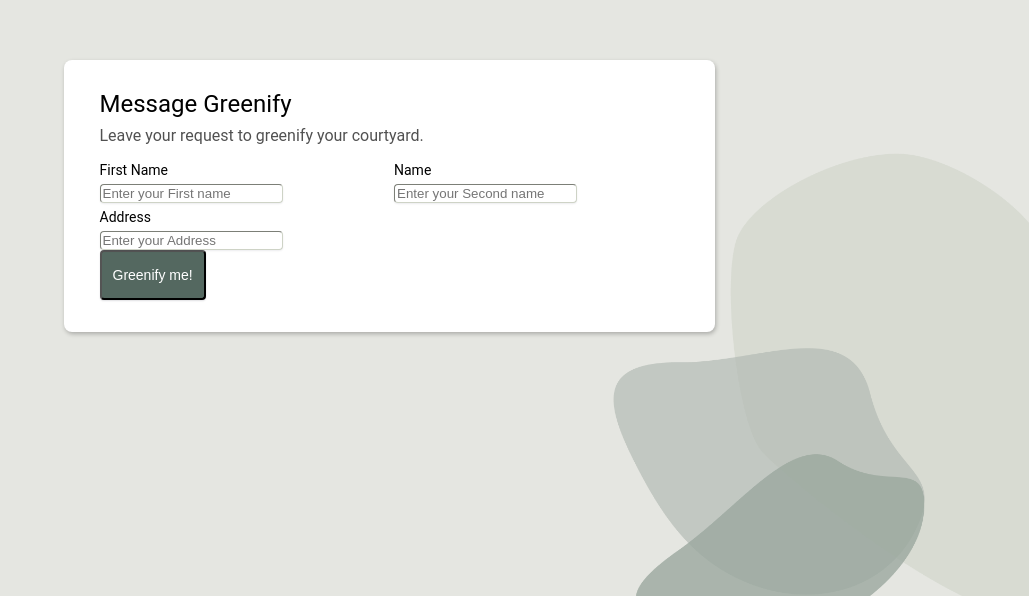
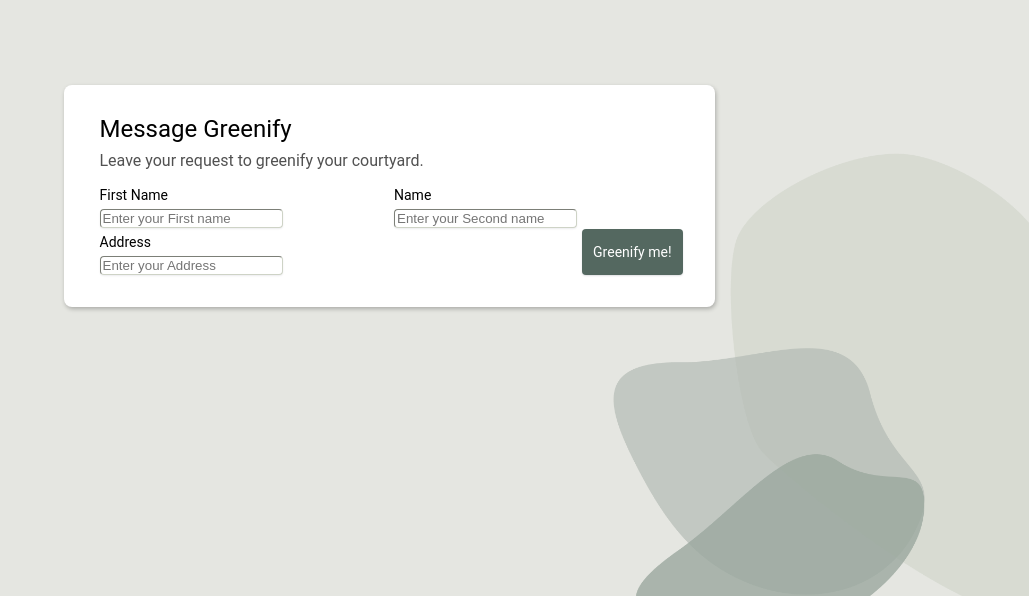
Before and after one commit to Constance-Agonse/greenify, a plain HTML site: page index.html in a window 1280 px wide. Shown: the part 204-800 px from the top of the page, without its empty margins (251-1280 px from the left). Drawn offline with Linux system fonts and the light colour scheme; a web font is replaced by a local one.

Commit message:
button quasi-styled

```diff
--- a/style.css
+++ b/style.css
@@ -154,6 +154,7 @@ body {
   display: flex;
   align-items: center;
   justify-content: center;
+  position: relative;
 }
 
 .modal-big-title {
@@ -181,7 +182,12 @@ body {
   border-radius: 4px;
   box-shadow: 0px 1px 2px rgba(4, 2, 34, 0.13);
   padding: 15px 11px;
-  display: block;
+  border-width: 0;
+  position: absolute;
+  bottom: 32px;
+  right: 32px;
+  font-family: "Roboto";
+  line-height: 16px;
 }
 
 .blank-spaces {
```
